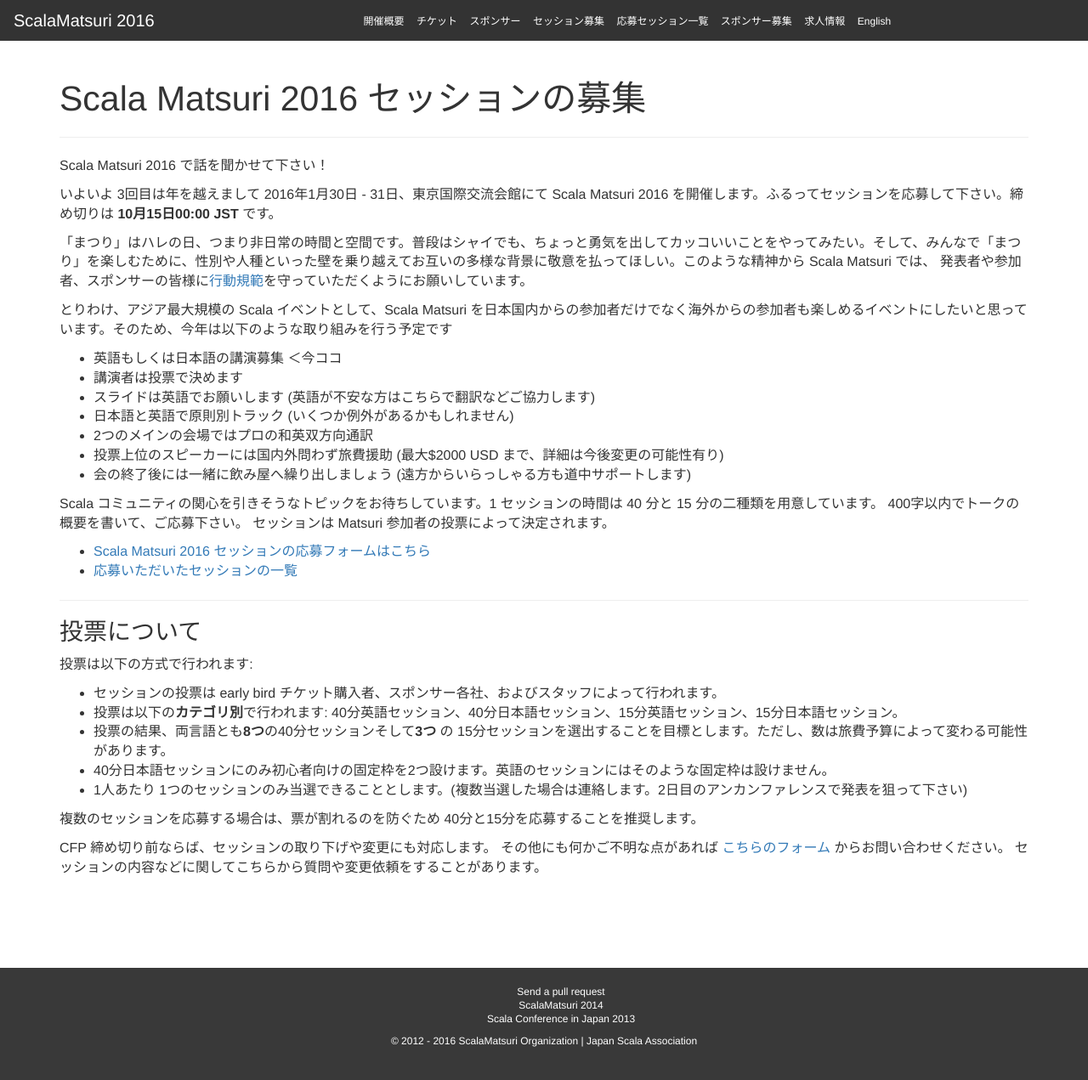
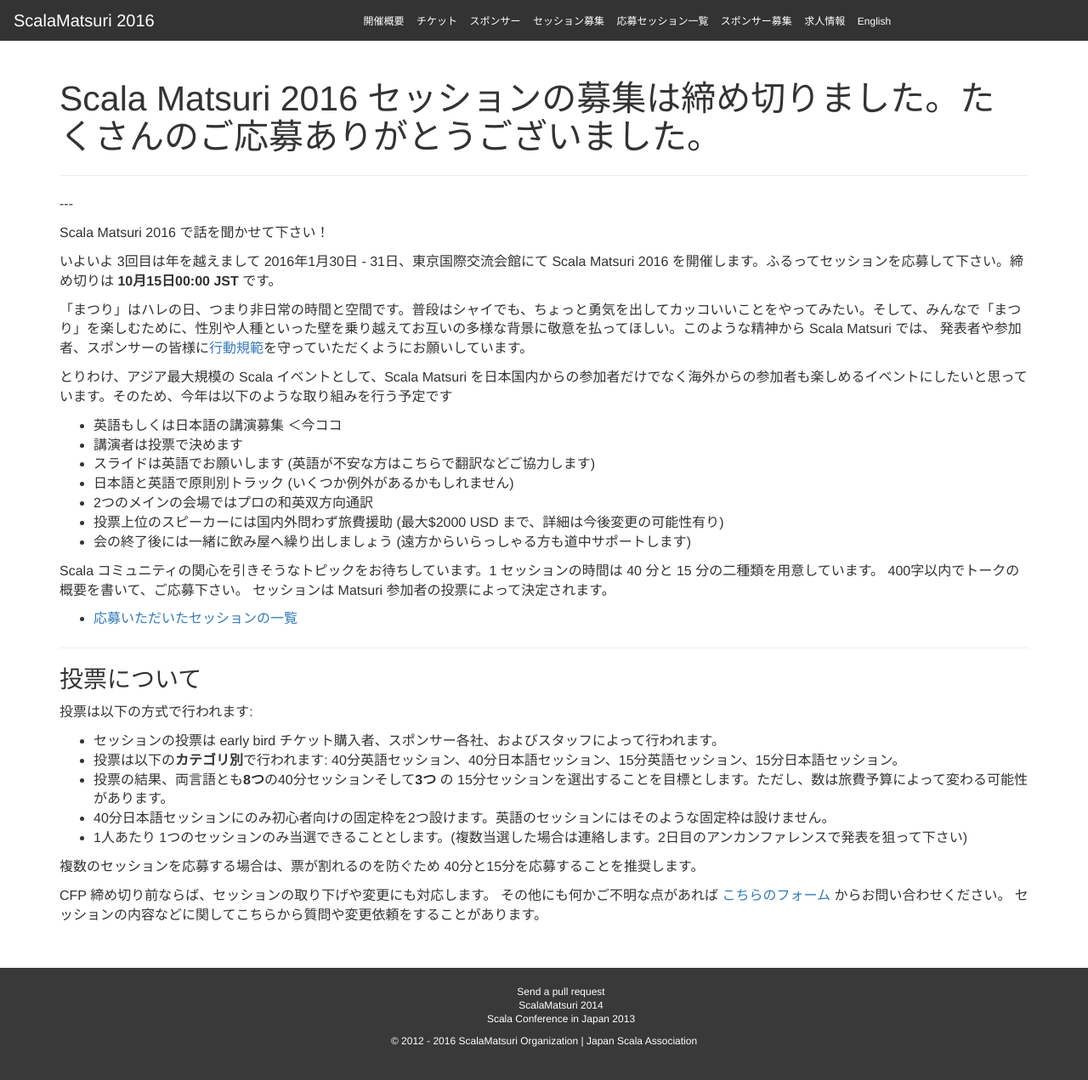
Before and after one commit to scalajp/2016.scalamatsuri.org, a Jekyll site: the page built from ja/cfp/index.html, in a window 1280 px wide and 1279 px high. Shown: the top 1271 px of the window at 85% size. Built offline with Jekyll 4.4.1, drawn with Linux system fonts in a browser that asks for light colours; nearby versions of some CDN libraries; comment, search, counter and statistics services are not loaded.

Commit message:
close CFP

```diff
--- a/en/cfp/index.html
+++ b/en/cfp/index.html
@@ -36,7 +36,6 @@ Prepare an abstract of your talk (600 characters or less), and submit your propo
 </p>
 <p>
 <ul>
-<li><a href="https://docs.google.com/forms/d/1KFXTl3BJHPWQwS6OpwISl6nhZ_qa-tGR-2TzU7GLZP8/viewform?usp=send_form">Scala Matsuri 2016 CFP Application Form</a></li>
 <li><a href="/en/candidates/">List of submitted sessions</a></li>
 </ul>
 </p>
--- a/ja/cfp/index.html
+++ b/ja/cfp/index.html
@@ -2,9 +2,11 @@
 title: Scala Matsuri 2016 セッションの募集
 ---
 
-<h1>Scala Matsuri 2016 セッションの募集</h1>
+<h1>Scala Matsuri 2016 セッションの募集は締め切りました。たくさんのご応募ありがとうございました。</h1>
 
 <hr>
+
+<p>---</p>
 
 <p>
 Scala Matsuri 2016 で話を聞かせて下さい！
@@ -35,7 +37,6 @@ Scala コミュニティの関心を引きそうなトピックをお待ちし
 </p>
 <p>
 <ul>
-<li><a href="https://docs.google.com/forms/d/1Cdz6K1Psxk_44_tvdqbw_ByvJQ8DH5CwWHc16w6LdUg/viewform?usp=send_form">Scala Matsuri 2016 セッションの応募フォームはこちら</a></li>
 <li><a href="/ja/candidates/">応募いただいたセッションの一覧</a></li>
 </ul>
 </p>
```
Also changed, not shown: other parts of en/cfp/index.html (+1 -1 lines).
